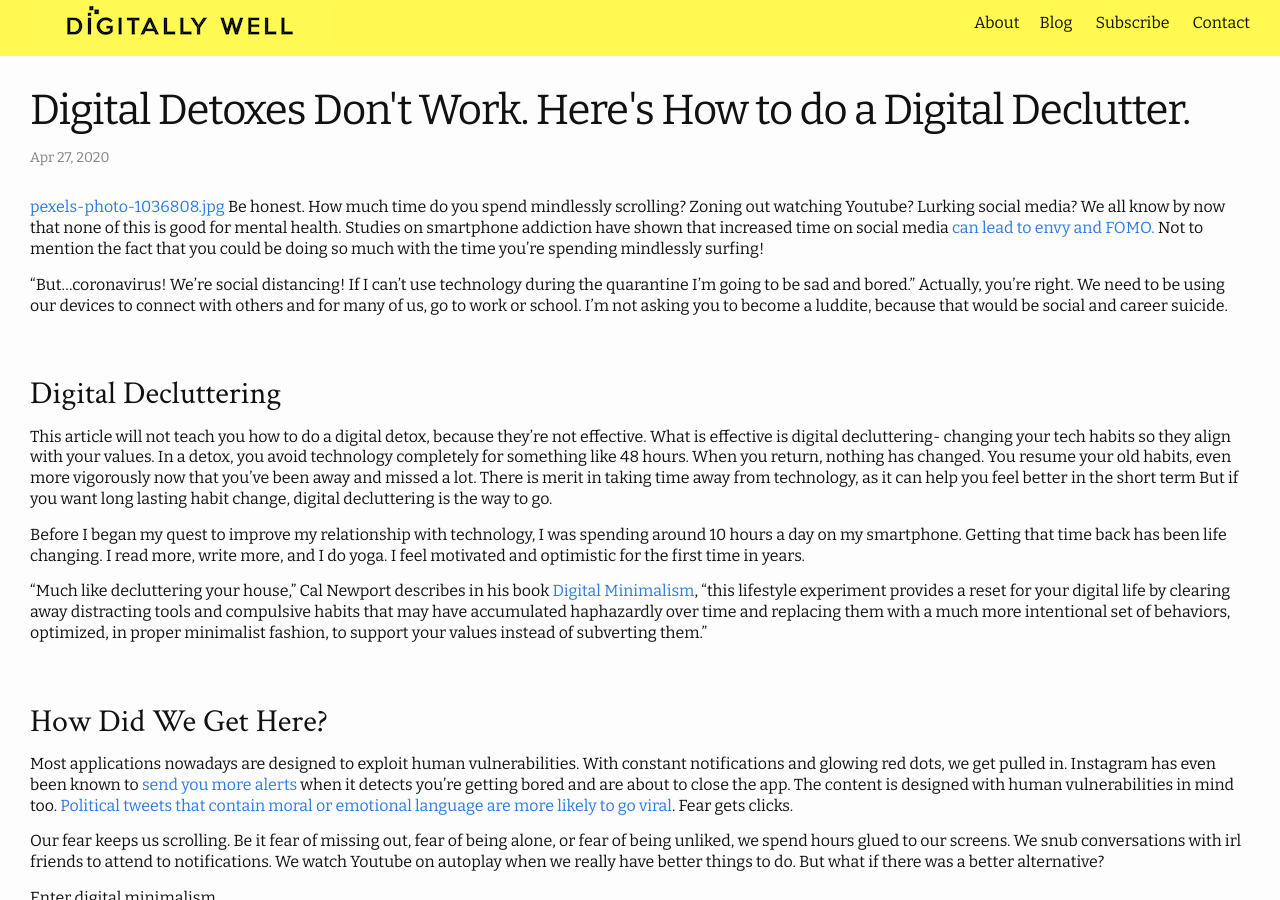
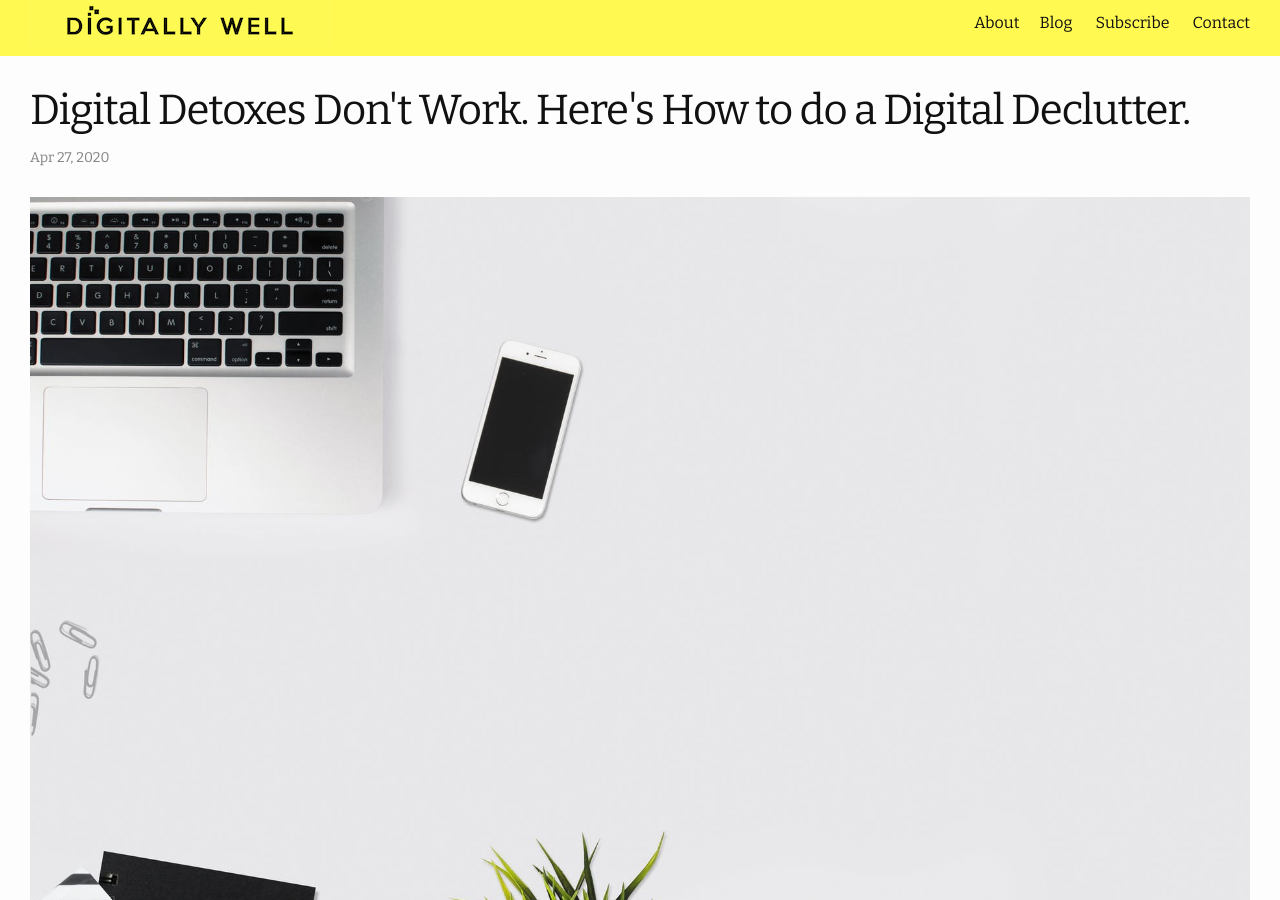
Before and after one commit to crystalcamarao/digitally-well, a Jekyll site: the page built from _posts/2020-04-27-digital-detoxes-dont-work-heres-how-to-do-a-digital-declutter.markdown, in a window 1280 px wide and 900 px high. Built offline with Jekyll 4.4.1, drawn with Linux system fonts in a browser that asks for light colours; our own code applies the rules of GitHub Pages for plain Markdown files; comment, search, counter and statistics services are not loaded.

Commit message:
Updated Digital Detoxes Dont Work Heres How To Do A Digital Declutter

```diff
--- a/_posts/2020-04-27-digital-detoxes-dont-work-heres-how-to-do-a-digital-declutter.markdown
+++ b/_posts/2020-04-27-digital-detoxes-dont-work-heres-how-to-do-a-digital-declutter.markdown
@@ -6,7 +6,7 @@ tags:
 Field name:
 ---
 
-[pexels-photo-1036808.jpg](https://postimg.cc/Z91QXbpd)
+![pexels-photo-1036808.jpeg](/uploads/pexels-photo-1036808.jpeg)
 Be honest. How much time do you spend mindlessly scrolling? Zoning out watching Youtube? Lurking social media? We all know by now that none of this is good for mental health. Studies on smartphone addiction have shown that increased time on social media [can lead to envy and FOMO.](https://www.sciencedirect.com/science/article/pii/S2352250X15002535) Not to mention the fact that you could be doing so much with the time you’re spending mindlessly surfing!
 
 “But...coronavirus! We’re social distancing! If I can’t use technology during the quarantine I’m going to be sad and bored.” Actually, you’re right. We need to be using our devices to connect with others and for many of us, go to work or school. I’m not asking you to become a luddite, because that would be social and career suicide.
```
